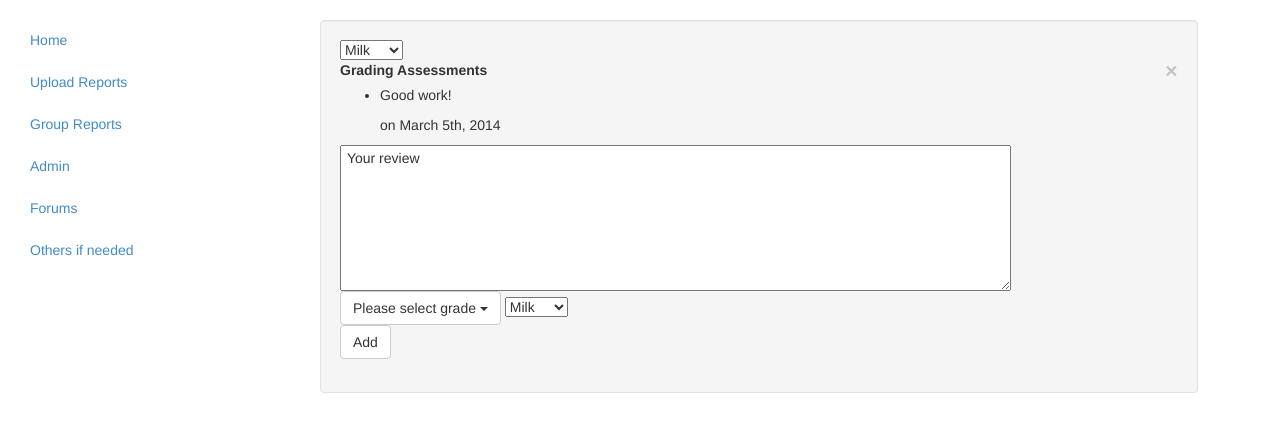
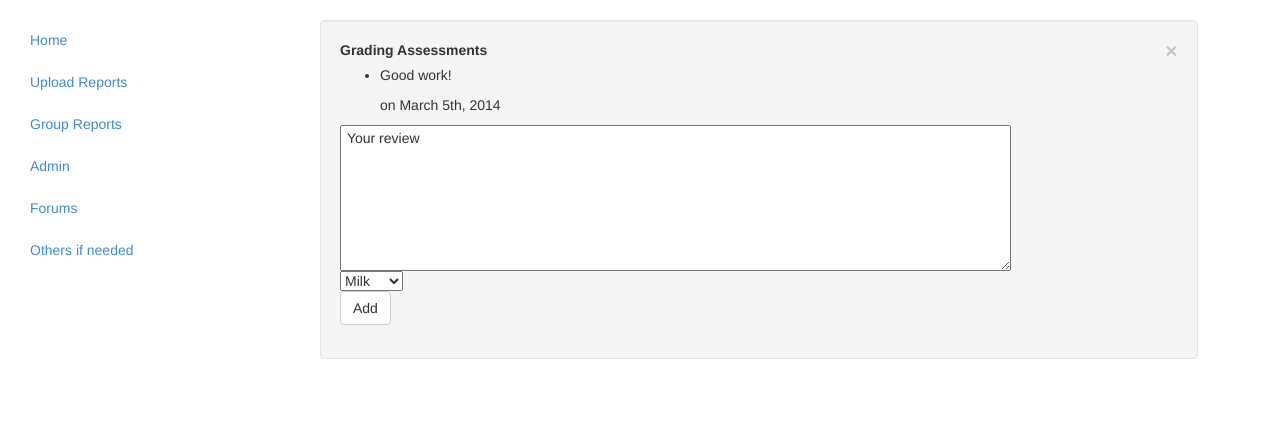
Before and after one commit to comp3013maa/comp3013Databases, a PHP site: page /report.php in a window 1280 px wide. Shown: the part 52-484 px from the top of the page. Run offline with PHP 8.4, Linux system fonts and the light colour scheme; some libraries are stand-ins or nearby versions.

Commit message:
Update report.php

```diff
--- a/report.php
+++ b/report.php
@@ -5,11 +5,7 @@ echo file_get_contents('uploads/up.txt');
 
 echo '
 
-<select>
-  <option>Milk</option>
-  <option>Coffee</option>
-  <option>Tea</option>
-</select>
+
 
 <div class="detailBox">
     <div class="titleBox">
@@ -29,13 +25,13 @@ echo '
             <div class="form-group">
                 <textarea rows="7" cols="80"> Your review </textarea>
             </div>
-    <div class="dropdown">
+    <div class="dropdown"> <select>
         <button class="btn btn-default dropdown-toggle" type="button" id="dropdownMenu1" data-toggle="dropdown" aria-expanded="true">
             Please select grade
             <span class="caret"></span>
         </button>
 
-    <select>
+
   <option>Milk</option>
   <option>Coffee</option>
   <option>Tea</option>
```
